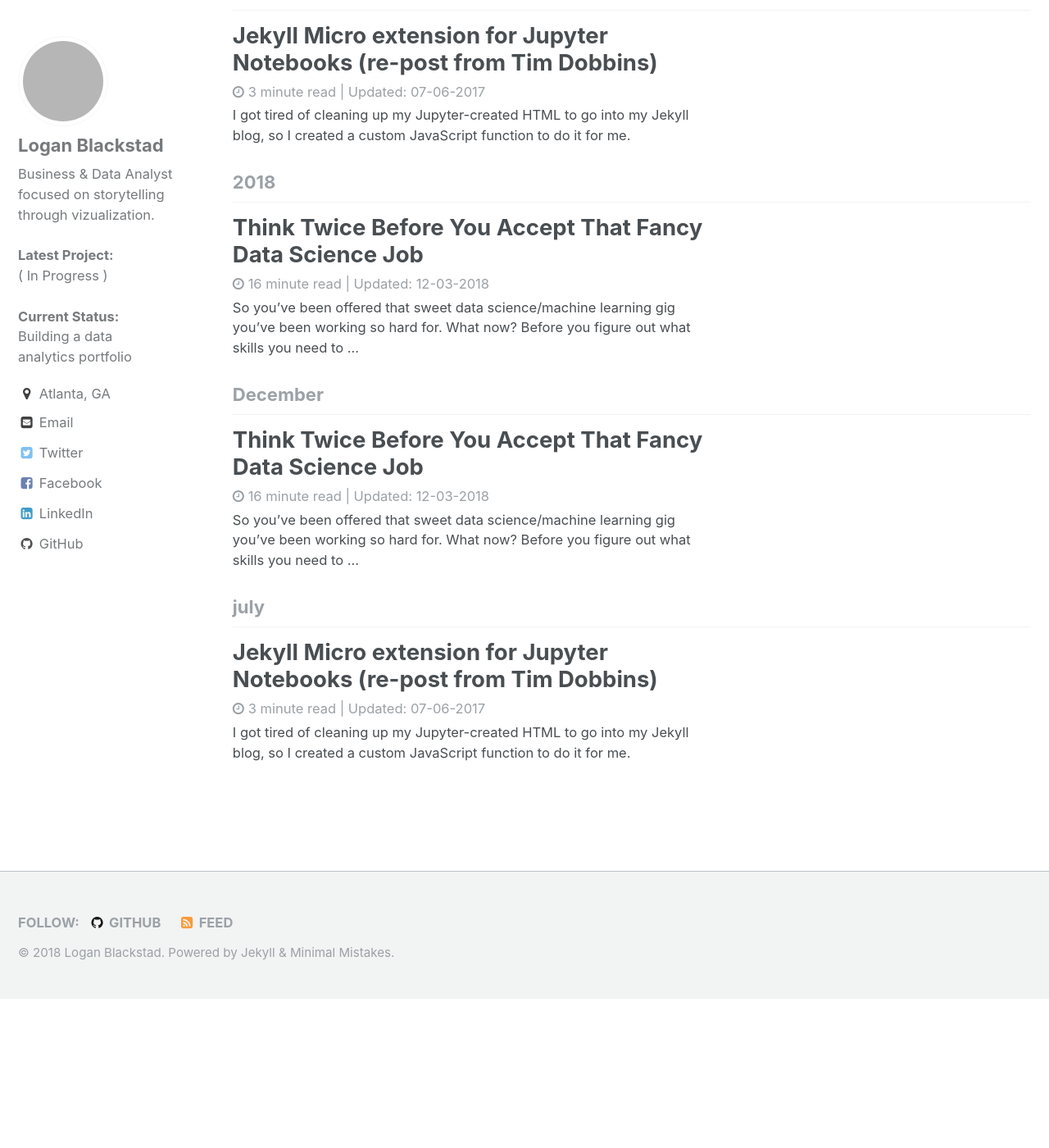
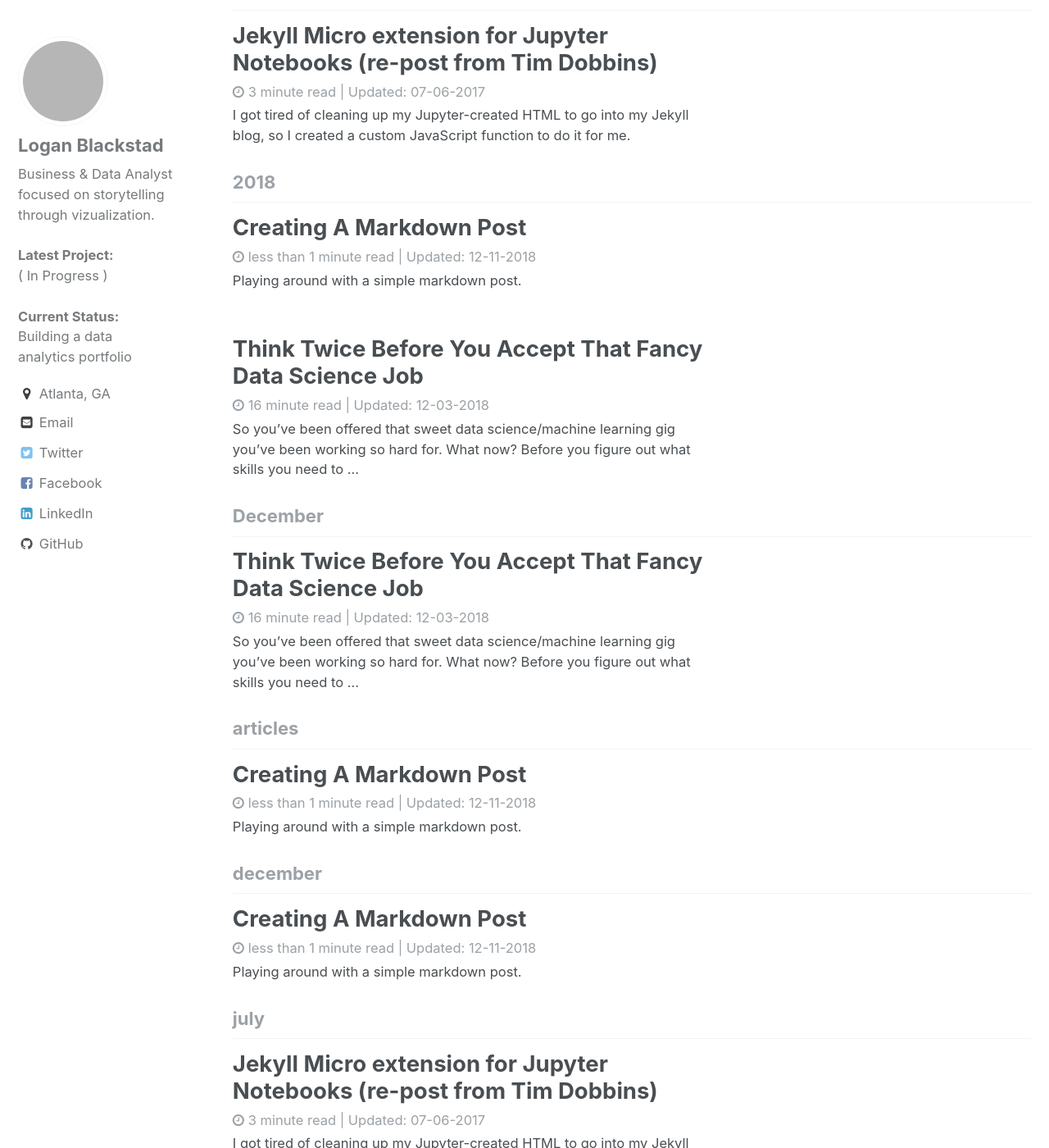
Before and after one commit to loganblackstad/loganblackstad.github.io, a Jekyll site: the page built from _pages/category-archive.html, in a window 1280 px wide and 1400 px high, scrolled down 235 px. Shown: the whole window at 82% size. Built offline with Jekyll 4.4.1, drawn with Linux system fonts in a browser that asks for light colours; before the commit the page ends 1453 px from its top, so only the background shows below that; some of the changed text lies outside the part shown; grey boxes are pictures that could not be loaded.

Commit message:
changed header in simple markdown post

```diff
--- a/_posts/2018-12-11-creating-a-markdown-post.md
+++ b/_posts/2018-12-11-creating-a-markdown-post.md
@@ -1,4 +1,17 @@
 ---
+layout: article
+title: "Creating A Markdown Post"
+author_profile: false
+author: Logan Blackstad
+excerpt: "Playing around with a simple markdown post."
+modified: 2018-12-11T15:45:18-04:00
+image:
+  feature: atl.jpg
+  teaser: atl.jpg
+  thumb:
+category: [posts, articles, december, 2018]
+tags: [markdown, jekyll, testing, css, html]
+comments: true
 published: true
 ---
 
```
